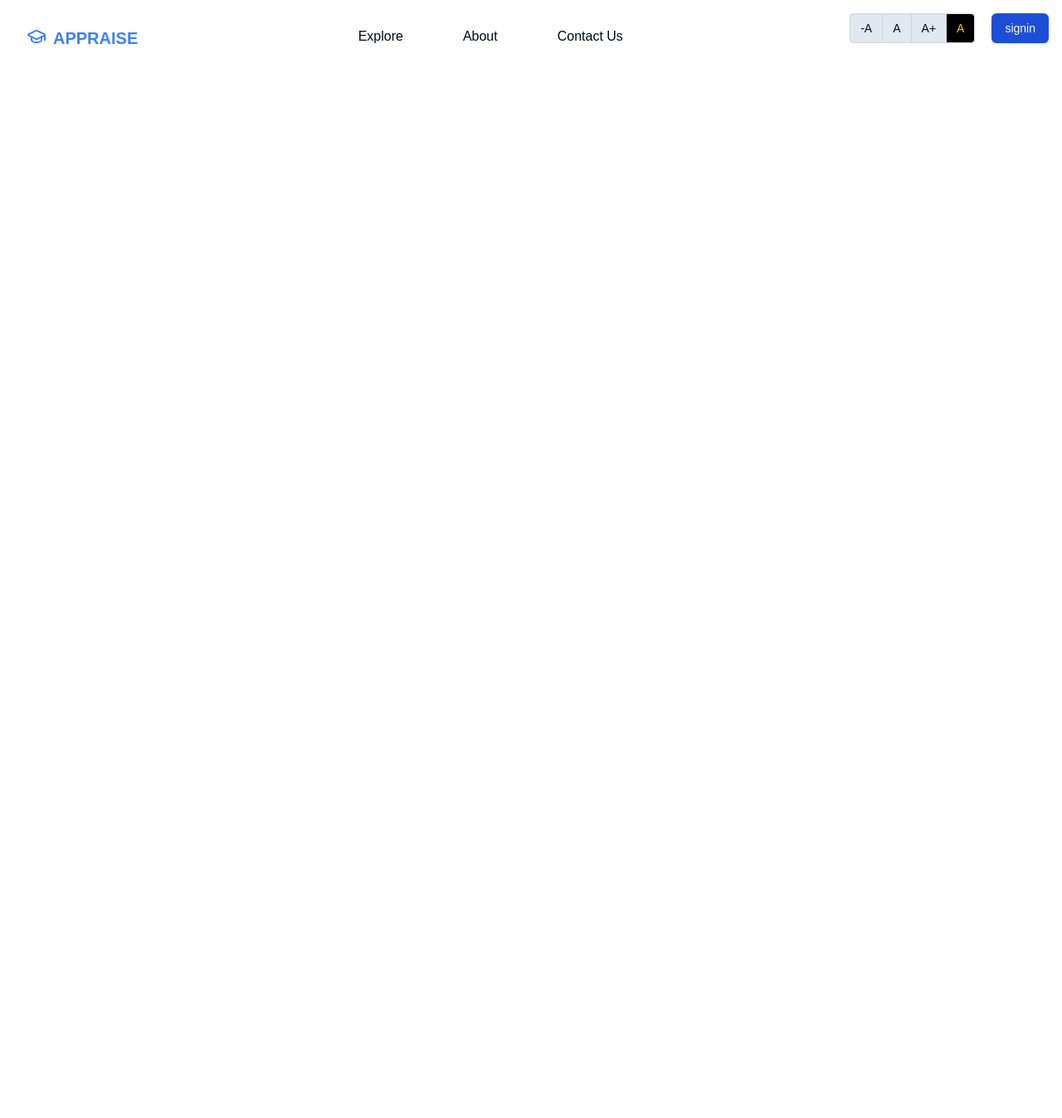
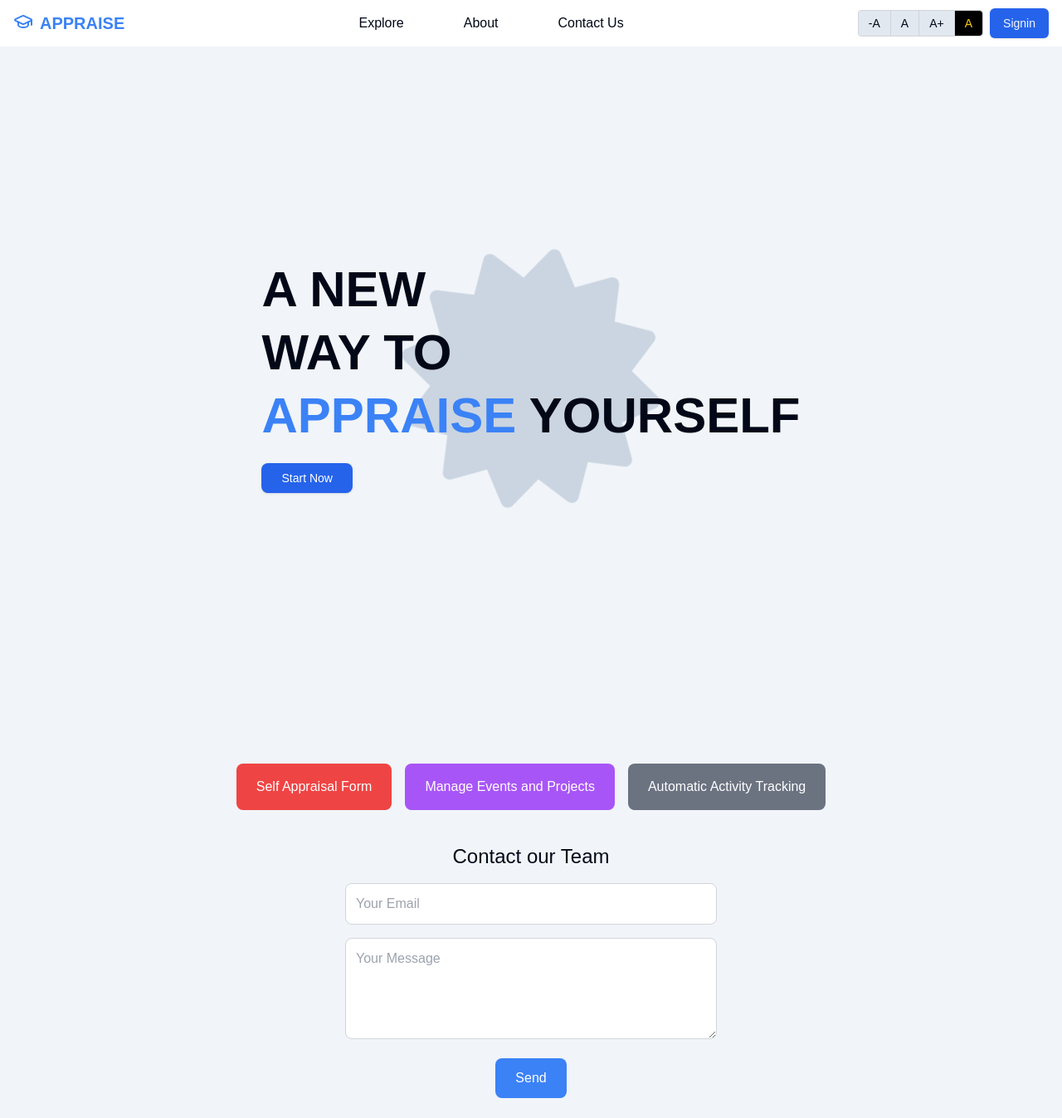
Before and after one commit to subharadhe1234/Sih-2024-radhe, a React (Vite) app in the folder frontend/: page / in a window 1280 px wide. Shown: the whole page at 83% size. Before the commit the page ends 800 px from the top, so only its background shows below. Built offline with nearby package versions, Linux system fonts and the light colour scheme.

Commit message:
welcome page updated
welcome welcome

```diff
--- a/frontend/src/components/AccessibilityTools.tsx
+++ b/frontend/src/components/AccessibilityTools.tsx
@@ -12,7 +12,7 @@ export default function AccessibilityTools(){
       console.log(fontSize);
    }, [fontSize])
    return(
-      <div className="flex bg-slate-200 rounded border border-gray-300 text-sm dark:bg-slate-900">
+      <div className="flex min-h-8 bg-slate-200 rounded border border-gray-300 text-sm dark:bg-slate-900">
          <button className="px-3 border-r rounded-l border-gray-300 hover:bg-muted" onClick={()=>setFontSize((prev: any)=> fontSize>14 ? prev-1 : prev)}>-A</button>
          <button className="px-3 border-r border-gray-300 hover:bg-muted" onClick={()=>setFontSize(16)}>A</button>
          <button className="px-3 border-r border-gray-300 hover:bg-muted" onClick={()=>setFontSize((prev: any)=> fontSize<18 ? prev+1 : prev)}>A+</button>
--- a/frontend/src/components/WelcomeHeader.tsx
+++ b/frontend/src/components/WelcomeHeader.tsx
@@ -9,23 +9,23 @@ import { Link } from "react-router-dom";
 export default function WelcomeHeader(){
     return(
         <>
-        <div className="p-4  flex items-start justify-between">
-            <div className='mb-6 p-4'><Logo /></div>
-            <div className="flex gap-4 items-end justify-between">
-             <p className="flex gap-2 items-center p-4 mr-6 cursor-pointer rounded-r-lg hover:bg-blue-50 hover:text-blue-600">Explore</p>
-             <p className="flex gap-2 items-center p-4 mr-6 cursor-pointer rounded-r-lg hover:bg-blue-50 hover:text-blue-600">About</p>
-             <p className="flex gap-2 items-center p-4 mr-6 cursor-pointer rounded-r-lg hover:bg-blue-50 hover:text-blue-600">Contact Us</p>
+        <div className="py-2 flex items-center justify-between bg-background">
+            <div className="ml-4"><Logo /></div>
+            <div className="flex gap-10 items-start justify-between">
+             <p className="px-4 py-2 cursor-pointer rounded-lg hover:bg-blue-50 hover:text-blue-600">Explore</p>
+             <p className="px-4 py-2 cursor-pointer rounded-lg hover:bg-blue-50 hover:text-blue-600">About</p>
+             <p className="px-4 py-2 cursor-pointer rounded-lg hover:bg-blue-50 hover:text-blue-600">Contact Us</p>
             </div>
-            <div className="flex">
-                <div className="mr-5 flex">
+            <div className="flex gap-2 mr-4 items-center">
+                <div className="">
                     <AccessibilityTools/>
                 </div>
-                <Button className="bg-blue-700">
-                    <Link to="/login" className="text-white-500">
-                         signin
-                    </Link>
-                </Button>
-             </div>
+                <Link to="/login">
+                    <Button className="bg-blue-600 dark:text-white">
+                        Signin
+                    </Button>
+                </Link>
+            </div>
         </div>
         </>
     )
--- a/frontend/src/pages/welcome/Welcome.tsx
+++ b/frontend/src/pages/welcome/Welcome.tsx
@@ -1,10 +1,58 @@
 //component import
 import WelcomeHeader from "@/components/WelcomeHeader"
+import { Button } from "@/components/ui/button"
+//icon import
+import { TiStarburst } from "react-icons/ti";
+//library import
+
 
 export default function Welcome(){
+
    return(
-      <>
-         <WelcomeHeader/>
-      </>
+      <div>
+         <div className="  sticky top-0 z-20">
+            <WelcomeHeader/>
+         </div>
+         <div className="bg-muted">
+            <div className="min-h-screen flex flex-col items-center justify-center">
+              <TiStarburst  className="text-slate-300 dark:text-slate-900 absolute animate-spin-slow" size={400}/>
+               <h1 className="text-6xl font-bold space-y-4 z-10">
+                  <p>A NEW</p>
+                  <p>WAY TO</p>
+                  <p>
+                     <span className="text-blue-500">APPRAISE </span>
+                     YOURSELF
+                  </p>
+                  <Button className="px-6 py-3 mt-4 bg-blue-600 text-white rounded-lg">Start Now</Button>
+                </h1>
+            </div>
+
+            <main className="flex flex-col items-center justify-center text-center p-6">
+              <div className="flex space-x-4 mt-10">
+                <button className="px-6 py-4 bg-red-500 rounded-lg text-white">Self Appraisal Form</button>
+                <button className="px-6 py-4 bg-purple-500 rounded-lg text-white">Manage Events and Projects</button>
+                <button className="px-6 py-4 bg-gray-500 rounded-lg text-white">Automatic Activity Tracking</button>
+              </div>
+
+              <section className="w-full max-w-md mt-10">
+                <h2 className="text-2xl mb-4">Contact our Team</h2>
+                <form className="space-y-4">
+                  <input
+                    className="w-full p-3 border border-gray-300 rounded-lg text-black"
+                    type="email"
+                    placeholder="Your Email"
+                  />
+                  <textarea
+                    className="w-full p-3 border border-gray-300 rounded-lg text-black"
+                    placeholder="Your Message"
+                    rows={4}
+                  />
+                  <button className="px-6 py-3 bg-blue-500 text-white rounded-lg">Send</button>
+                </form>
+              </section>
+            </main>
+
+          </div>
+        </div>
    )
 }
--- a/frontend/tailwind.config.js
+++ b/frontend/tailwind.config.js
@@ -51,6 +51,9 @@ export default {
           5: "hsl(var(--chart-5))",
         },
       },
+      animation: {
+        'spin-slow' : 'spin 20s linear infinite',
+      },
     },
   },
   plugins: [require("tailwindcss-animate")],
```
